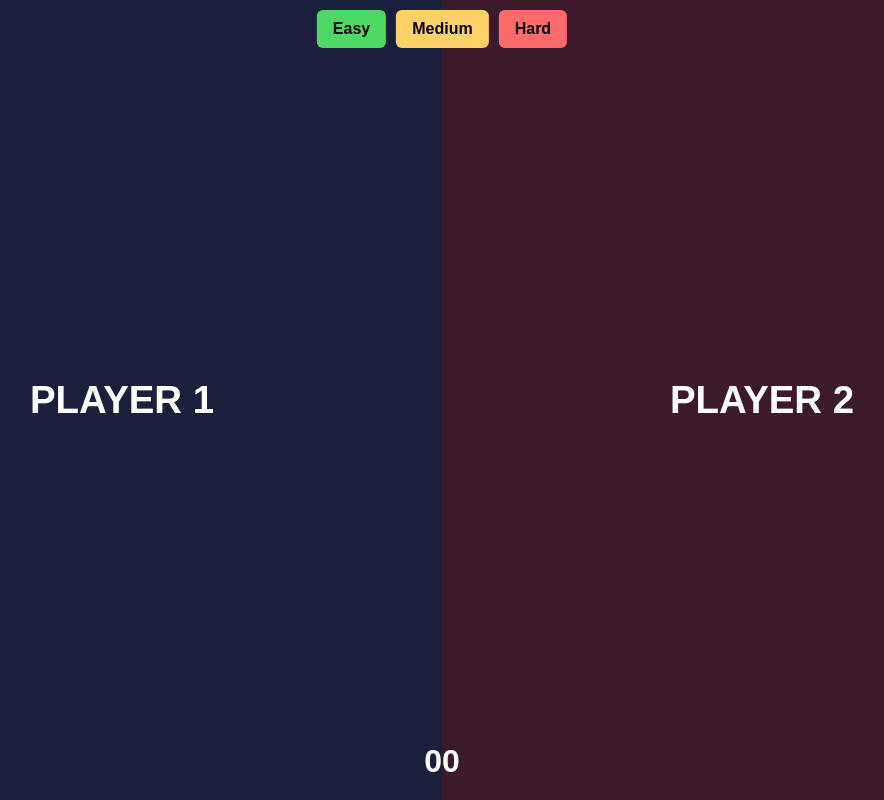
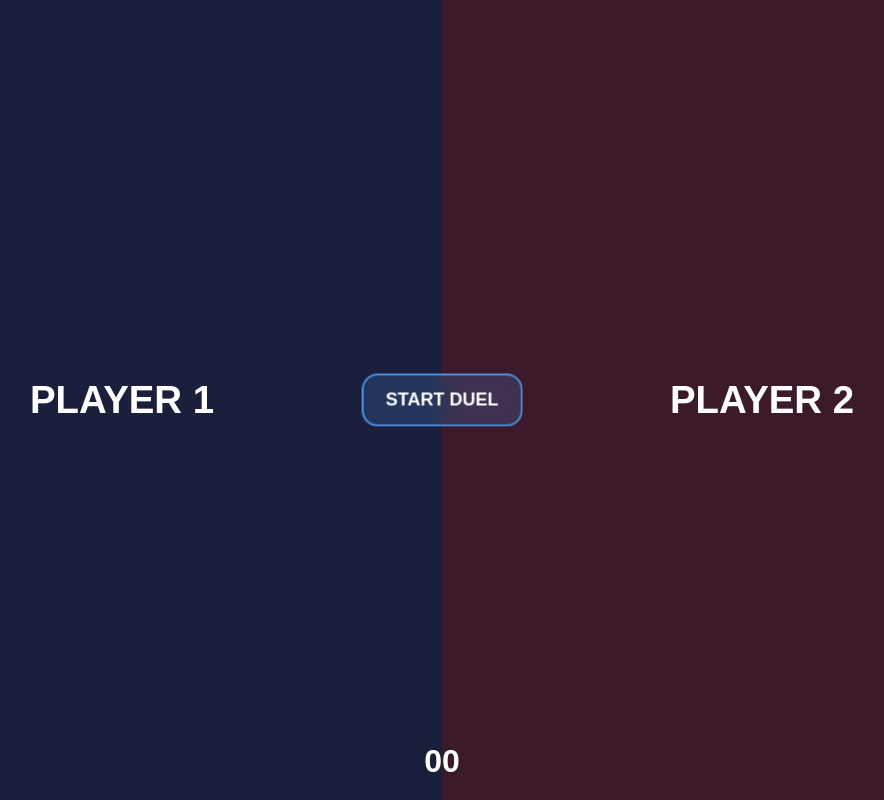
Before and after one commit to 7Nautilus/hexam, a plain HTML site: page index.html in a window 1280 px wide. Shown: the whole page, without its empty margins (198-1082 px from the left). Drawn offline with Linux system fonts and the light colour scheme.

Commit message:
start button

```diff
--- a/game.js
+++ b/game.js
@@ -1,4 +1,3 @@
-let difficulty = null;
 let timer = null;
 let timeLeft = 3;
 let duelFinished = false;
@@ -13,27 +12,31 @@ function playSoundForPlayer(player) {
     audio.play().catch(() => {});
 }
 
+// Lance le duel depuis le bouton Start
+function startDuel() {
+    duelFinished = false;
+    document.getElementById("restartBtn").style.display = "none";
+    document.getElementById("animation").style.opacity = 0;
+    document.getElementById("chrono").textContent = "3";
+    // Masquer le bouton Start
+    const startBtn = document.querySelector('.startBtn');
+    if (startBtn) startBtn.style.display = 'none';
+    showAnimation("READY");
+    setTimeout(() => {
+        startCountdown();
+    }, 1000);
+}
+
 /* RESET DU DUEL */
 function restartDuel() {
     duelFinished = false;
-    difficulty = null;
-
     document.getElementById("chrono").textContent = "00";
     document.getElementById("animation").style.opacity = 0;
     document.getElementById("restartBtn").style.display = "none";
-
+    // Réafficher le bouton Start
+    const startBtn = document.querySelector('.startBtn');
+    if (startBtn) startBtn.style.display = 'block';
     showAnimation("READY");
-}
-
-/* Choix difficulté */
-function setDifficulty(d) {
-    if (duelFinished) return;
-
-    difficulty = d;
-    duelFinished = false;
-
-    showAnimation("START!");
-    startCountdown();
 }
 
 /* Countdown vers GO */
--- a/index.html
+++ b/index.html
@@ -7,14 +7,6 @@
     <link rel="stylesheet" href="style.css">
 </head>
 <body>
-
-    <!-- Difficulty Buttons -->
-    <div id="difficulty">
-        <button class="easy" onclick="setDifficulty('easy')">Easy</button>
-        <button class="medium" onclick="setDifficulty('medium')">Medium</button>
-        <button class="hard" onclick="setDifficulty('hard')">Hard</button>
-    </div>
-
     <!-- Split Screen -->
     <div class="side left" onclick="buzz(1)">
         <h1>PLAYER 1</h1>
@@ -23,6 +15,9 @@
     <div class="side right" onclick="buzz(2)">
         <h1>PLAYER 2</h1>
     </div>
+
+    <!-- Start button -->
+    <div class="startBtn" onclick="startDuel()">START DUEL</div>
 
     <!-- Countdown -->
     <div id="chrono">00</div>
--- a/style.css
+++ b/style.css
@@ -38,29 +38,26 @@ body {
     font-size: 3vw;
 }
 
-/* Difficulty Buttons */
-#difficulty {
+.startBtn {
     position: absolute;
-    top: 10px;
+    top: 50%;
     left: 50%;
-    transform: translateX(-50%);
-    display: flex;
-    gap: 10px;
-    z-index: 10;
+    background:rgb(74, 144, 226, 0.2);
+    border: solid 2px rgba(74, 144, 226);
+    border-radius: 1rem;
+    backdrop-filter: blur(10px);
+    color: white;
+    padding: 14px 22px;
+    font-size: 18px;
+    font-weight: bold;
+    transform: translate(-50%, -50%);
+    cursor: pointer;
 }
 
-button {
-    padding: 10px 16px;
-    border: none;
-    border-radius: 6px;
-    font-weight: bold;
-    cursor: pointer;
-    font-size: 16px;
+.startBtn:hover {
+    background: #357abd;
+
 }
-
-.easy { background: #4cd964; }
-.medium { background: #ffd166; }
-.hard { background: #ff6b6b; }
 
 /* Countdown */
 #chrono {
@@ -123,11 +120,6 @@ button {
         font-size: 8vw;
     }
 
-    #difficulty button {
-        font-size: 12px;
-        padding: 6px 10px;
-    }
-
     #chrono {
         font-size: 26px;
     }
```
